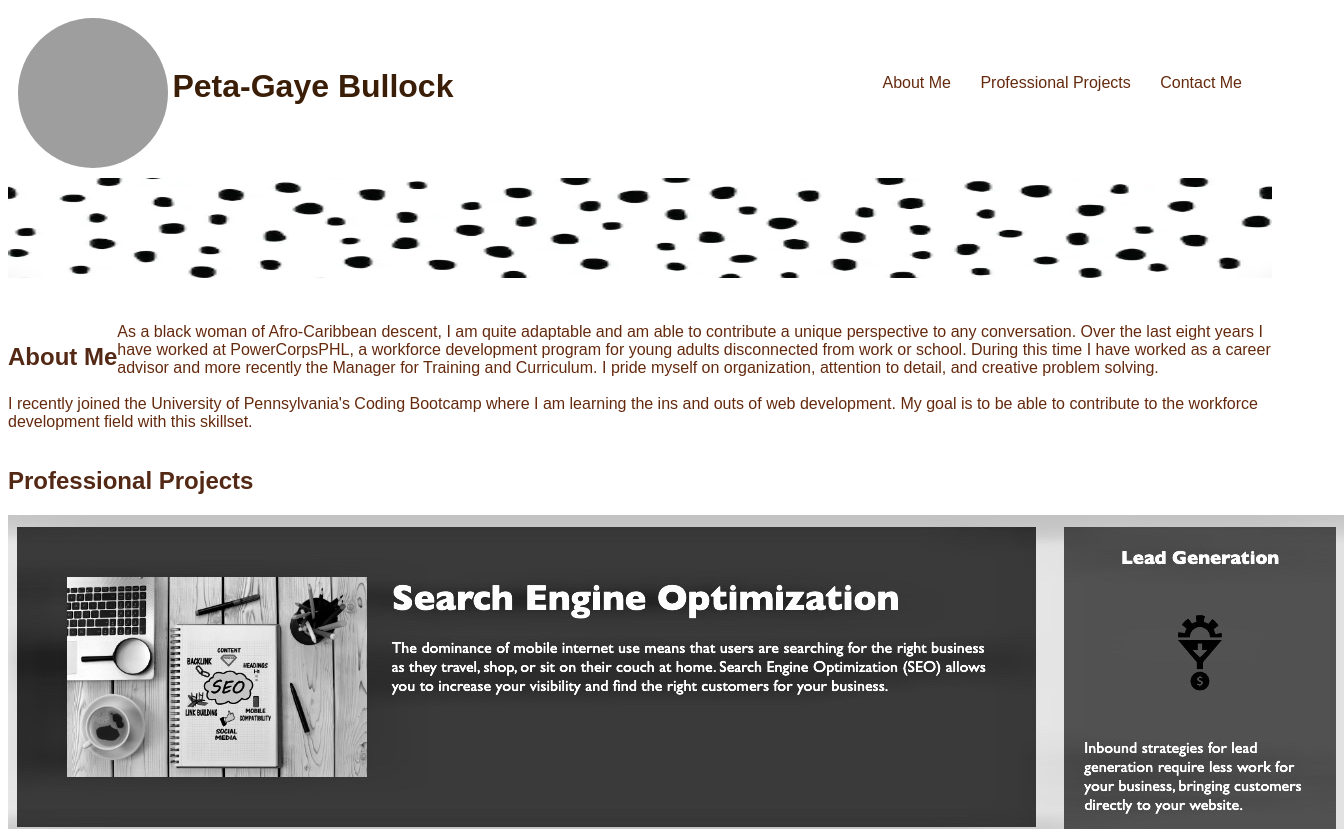
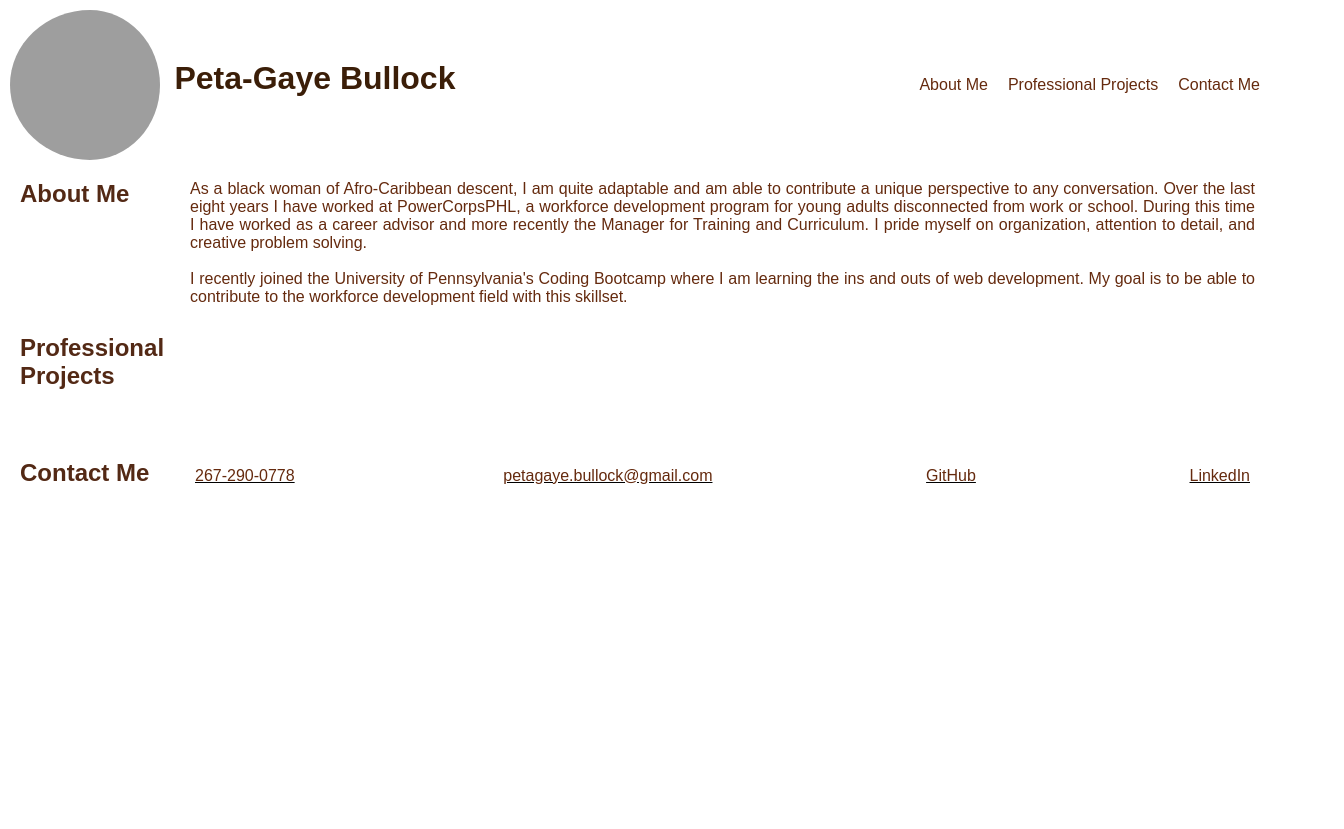
Before and after one commit to pbullock08/professional-portfolio, a plain HTML site: page index.html in a window 1280 px wide. Shown: the top 829 px of the page, 1344 px wide, since content can reach past the window. After the commit the page ends 800 px from the top, so only its background shows below. Drawn offline with Linux system fonts and the light colour scheme; grey boxes are pictures that could not be loaded.

Commit message:
fixed the margins and flexbox for the header and main sections about me and contact me

```diff
--- a/assets/css/style.css
+++ b/assets/css/style.css
@@ -1,13 +1,18 @@
+/*styling for whole webpage*/
 * {
     font-family: 'Avenir', sans-serif;
+    margin: 5px;
 }
 
 body {
     background-color: #ffffff;
 }
 
+/*styling for header of webpage*/
 header {
-    padding: 10px;
+    height: 150px;
+    padding-bottom: 15px;
+    margin: 0px;
 }
 
 .avatar {
@@ -15,23 +20,30 @@ header {
     width: 150px;
     height: 150px;
     border-radius: 50%;
+    padding-right: 10px;
+    margin: 0px;
 }
 
 h1 {
+    display: inline-block;
+    margin: 0px;
     color: #3b1e08;
-    display: inline-block;
 }
 
 nav {
-    padding-top: 40px;
-    margin-right: 20px;
     float: right;
-    list-style-type: none;
+    margin: 0px;
 }
 
-li {
-    display: inline-block;
-    margin-left: 25px;
+nav ul {
+    display: flex;
+    flex-wrap: wrap;
+    justify-content: flex-end;
+    align-content: center;
+    list-style-type: none;
+    height: 150px;
+    margin: 0px;
+    text-align: right;
     color: #652a0e;
 }
 
@@ -40,26 +52,42 @@ a {
     text-decoration: none;
 }
 
-.border{
-    height: 100px;
-    width: 100%;
-    margin-bottom: 25px;
-    background-size: cover;
-    background-position: center;
-}
-
+/*styiling for main section of webpage*/
 h2 {
+    display: flex;
+    flex-wrap: wrap;
+    justify-content: flex-start;
+    align-items: flex-start;
+    float: left;
+    padding-right: 20px;
+    margin: 0px;
+    width: 150px;
     color: #532915;
 }
 
-p {
+#about-me p {
+    display: flex;
+    flex-wrap: wrap;
+    text-align: justify;
     color: #652a0e;
 }
 
-#about-me h2, #professional-projects h2, #contact-me h2 {
-    float: left;
+#professional-projects a{
+    display: flex;
+    flex-wrap: wrap;
 }
 
-#contact-me li {
+#contact-me ul {
+    display: flex;
+    align-items: center;
+    justify-content: space-between;
+    list-style-type: none;
+    margin: 0px;
+    height: 33px;
+    padding-left: 0px;
     text-decoration: underline;
 }
+
+li {
+    color: #652a0e;
+}
--- a/index.html
+++ b/index.html
@@ -28,8 +28,6 @@
     </header>
 
     <main>
-        <img src="./assets/images/pattern.png" alt="pattern" class="border">
-
         <section id="about-me">
             <h2>About Me</h2>
             <p>As a black woman of Afro-Caribbean descent, I am quite adaptable and am able to contribute a unique perspective to any conversation. Over the last eight years I have worked at PowerCorpsPHL, a workforce development program for young adults disconnected from work or school. During this time I have worked as a career advisor and more recently the Manager for Training and Curriculum. I pride myself on organization, attention to detail, and creative problem solving.
@@ -38,15 +36,20 @@
             I recently joined the University of Pennsylvania's Coding Bootcamp where I am learning the ins and outs of web development. My goal is to be able to contribute to the workforce development field with this skillset.
             </p>
         </section>
-
+        <br>
         <section id="professional-projects">
             <h2>Professional Projects</h2>
 
-            <a href="https://pbullock08.github.io/horiseon-digital-marketing/"><img src="./assets/images/horiseon-screenshot.jpeg" alt="screenshot of digital marketing project" class=large-image></a>
+            <a href="https://pbullock08.github.io/horiseon-digital-marketing/"><img src="" alt="" class=large-image></a>
 
-            <a href="https://pbullock08.github.io/prework-study-guide/"><img src="./assets/images/study-guide.jpeg" alt="screenshot of web based study guide"></a>
+            <a href="https://pbullock08.github.io/prework-study-guide/"><img src="" alt="" class="small-image"></a>
 
-            <img src="./assets/images/web-development.jpeg" alt="picture of coding">
+            <img src="" alt="" class="small-image">
+            <br>
+            <br>
+            <br>
+            <br>
+            <br>
         </section>
 
         <section id="contact-me">
```
Also changed, not shown: assets/images/horiseon-screenshot.jpeg (deleted), assets/images/pattern.png (deleted), assets/images/study-guide.jpeg (deleted), assets/images/web-development.jpeg (deleted).
